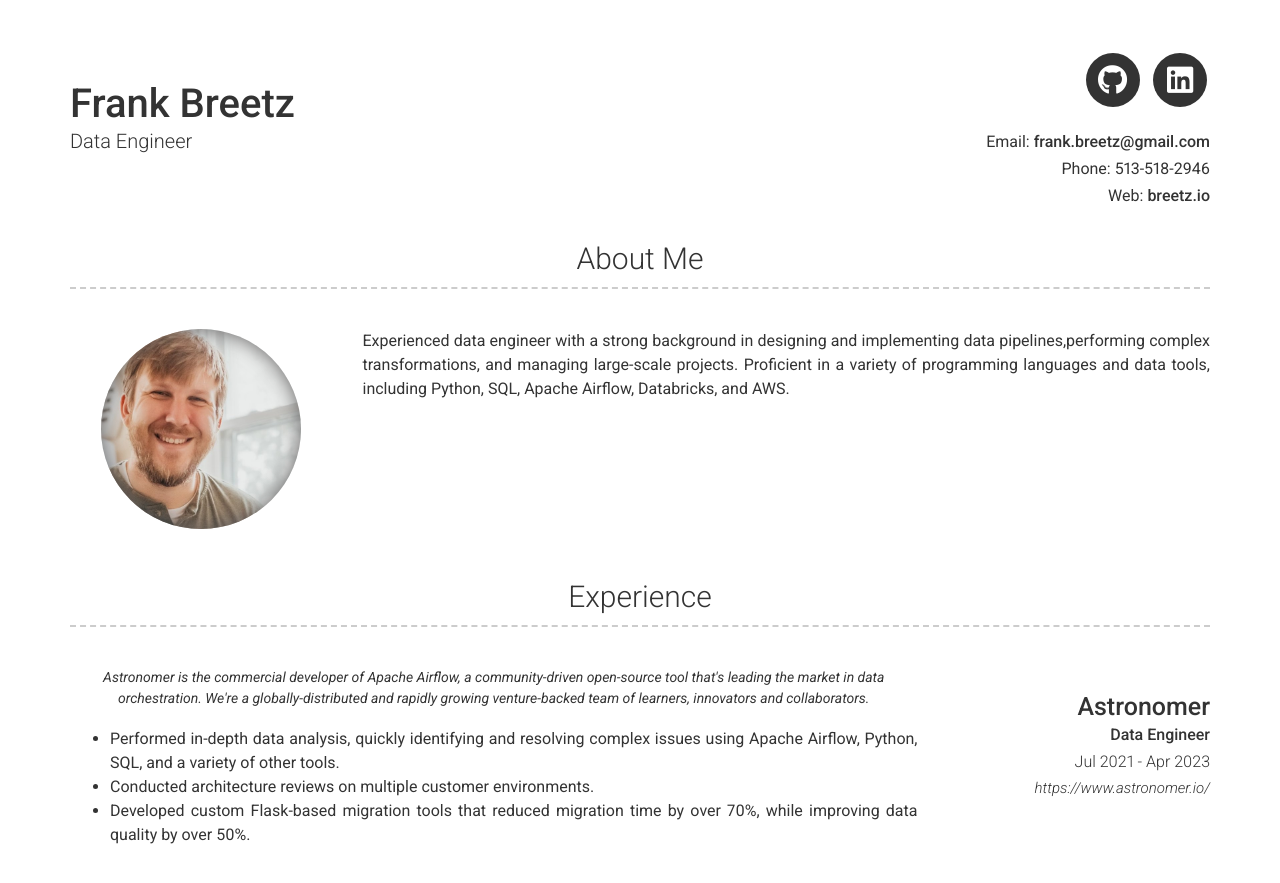
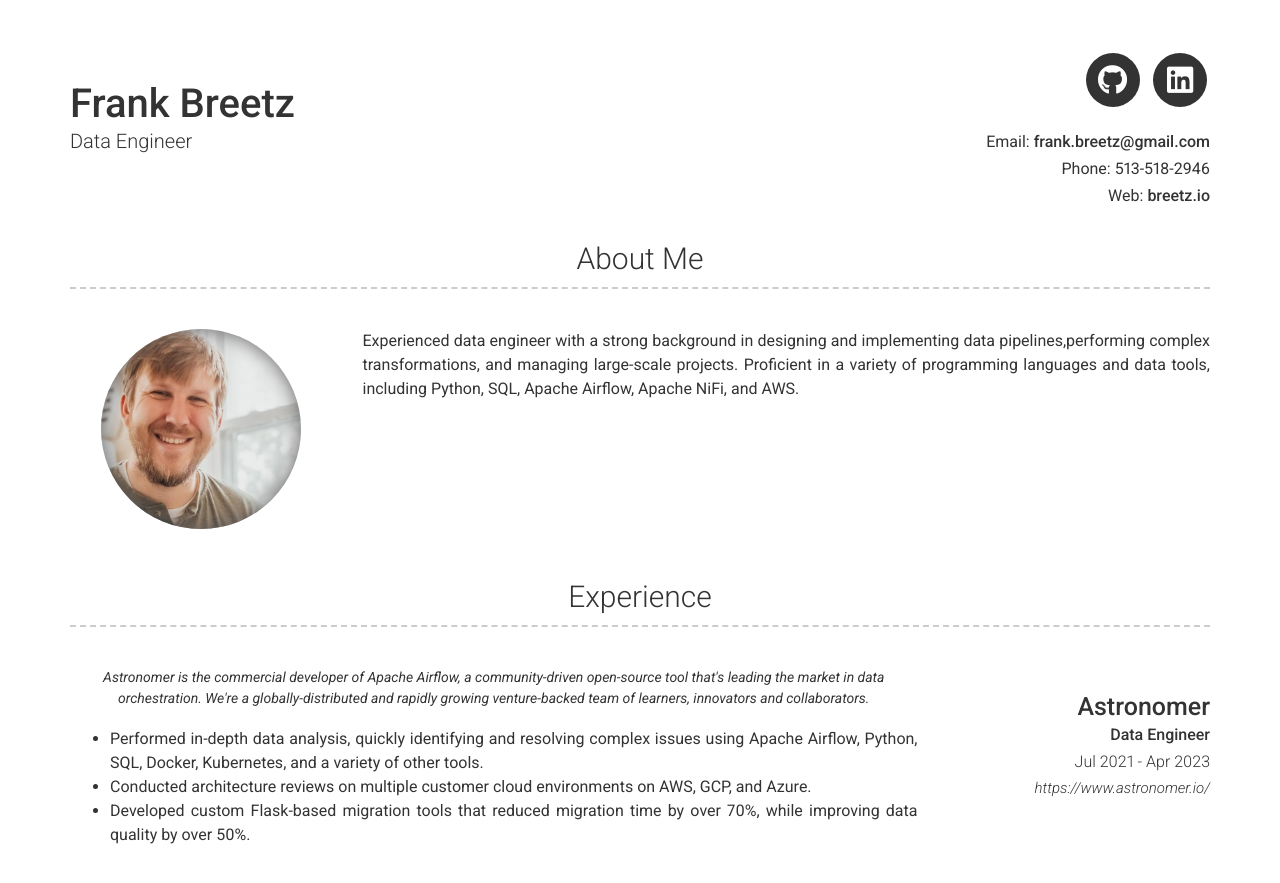
Before and after one commit to frankbreetz/frankbreetz.github.io, a Jekyll site: the page built from index.md, in a window 1280 px wide and 900 px high. Shown: the top 883 px of the window. Built offline with Jekyll 4.4.1, drawn with Linux system fonts in a browser that asks for light colours; nearby versions of some CDN libraries; some of the changed text lies outside the part shown.

Commit message:
Update _config.yml

```diff
--- a/_config.yml
+++ b/_config.yml
@@ -41,7 +41,7 @@ linkedin_username: frank-breetz
 # about_title: About Me (Use this to override about section title)
 about_profile_image: images/profile.jpg
 about_content: | # this will include new lines to allow paragraphs
-  Experienced data engineer with a strong background in designing and implementing data pipelines,performing complex transformations, and managing large-scale projects. Proficient in a variety of programming languages and data tools, including Python, SQL, Apache Airflow, Databricks, and AWS.
+  Experienced data engineer with a strong background in designing and implementing data pipelines,performing complex transformations, and managing large-scale projects. Proficient in a variety of programming languages and data tools, including Python, SQL, Apache Airflow, Apache NiFi, and AWS.
 
 content:
   # - title: Projects # Title for the section
@@ -75,9 +75,10 @@ content:
         quote: >
            Astronomer is the commercial developer of Apache Airflow, a community-driven open-source tool that's leading the market in data orchestration. We're a globally-distributed and rapidly growing venture-backed team of learners, innovators and collaborators.
         description: | # this will include new lines to allow paragraphs
-          - Performed in-depth data analysis, quickly identifying and resolving complex issues using Apache Airflow, Python, SQL, and a variety of other tools.
-          - Conducted architecture reviews on multiple customer environments.
-          - Developed custom Flask-based migration tools that reduced migration time by over 70%, while improving data quality by over 50%.
+           - Performed in-depth data analysis, quickly identifying and resolving complex issues using Apache Airflow, Python, SQL, Docker, Kubernetes, and a variety of other tools.
+           - Conducted architecture reviews on multiple customer cloud environments on AWS, GCP, and Azure.
+           - Developed custom Flask-based migration tools that reduced migration time by over 70%, while improving data quality by over 50%.
+
       - layout: right
         title: Linquest
         sub_title: Data Architect
@@ -115,9 +116,9 @@ content:
     layout: text
     content: | # this will include new lines to allow paragraphs
       - Programming: Python, SQL
-      - ETL/ELT: Airflow, Databricks, Kafka
+      - ETL/ELT: Airflow, Kafka
       - Cloud Platforms: AWS, GCP
-      - Big Data: Hadoop,Spark
+      - Big Data: Hadoop, NiFi
       - Data Warehousing
       - Data Governance
       - Data Modeling: Erwin
```
